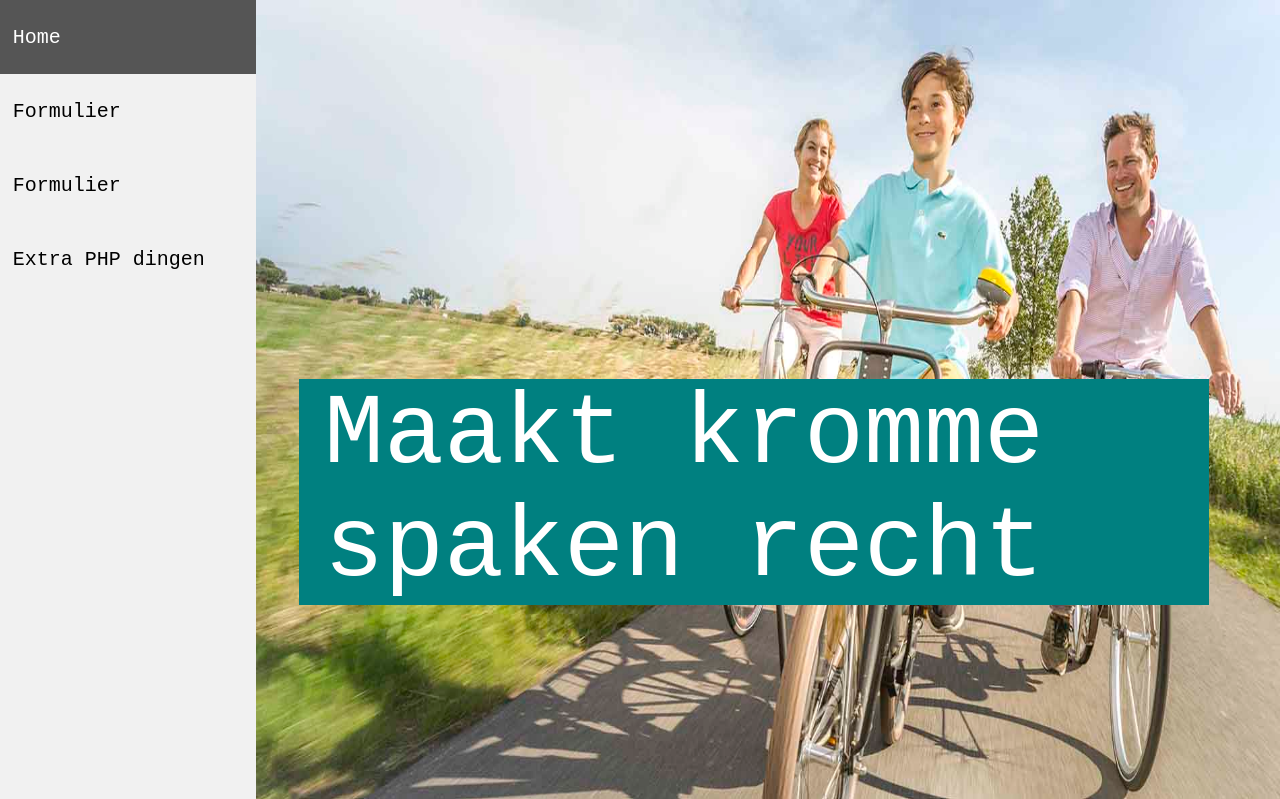
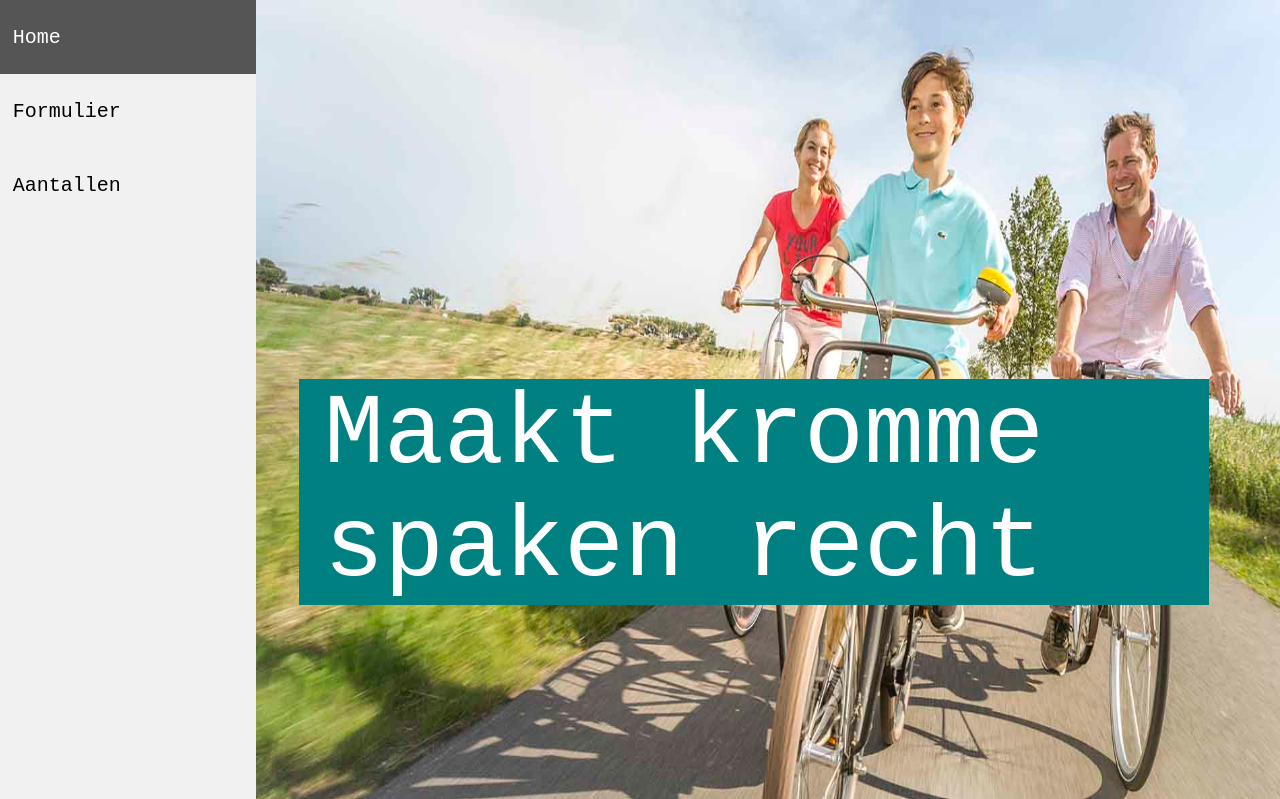
Before and after one commit to matthijsklaassen/Fietsenzaak, a PHP site: page /Home.php in a window 1280 px wide. Shown: the top 799 px of the page. Run offline with PHP 8.4, Linux system fonts and the light colour scheme.

Commit message:
Update Home.php

```diff
--- a/Home.php
+++ b/Home.php
@@ -16,9 +16,8 @@
     <div id="menubalk">
       <ul>
         <li><a class="active" href="Home.php">Home</a></li>
-        <li><a href="Firstpage.php">Formulier</a></li>
         <li><a href="Formulier_toeleverancier.php">Formulier</a></li>
-        <li><a href="Thirdpage.php">Extra PHP dingen</a></li>
+        <li><a href="Aantallen.php">Aantallen</a></li>
       </ul>
     </div>
 
```
